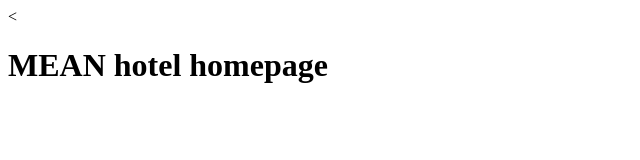
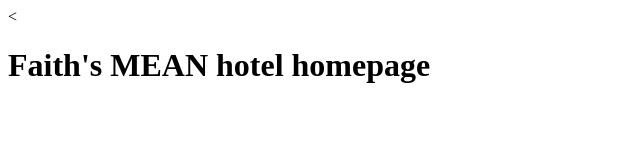
Before and after one commit to faithfem/faithhotel, a website: page public/index.html in a window 1280 px wide. Shown: the whole page, without its empty margins (0-640 px from the left). Drawn offline with Linux system fonts and the light colour scheme.

Commit message:
update index file

```diff
--- a/public/index.html
+++ b/public/index.html
@@ -5,7 +5,7 @@
     </head>
     <body>
 
-    <h1>MEAN hotel homepage</h1>
+    <h1>Faith's MEAN hotel homepage</h1>
 
 
 
```
Also changed, not shown: app.js (+2 -9 lines).
